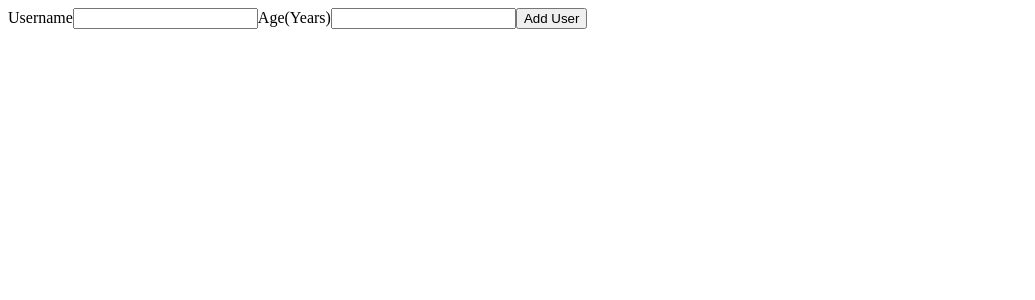
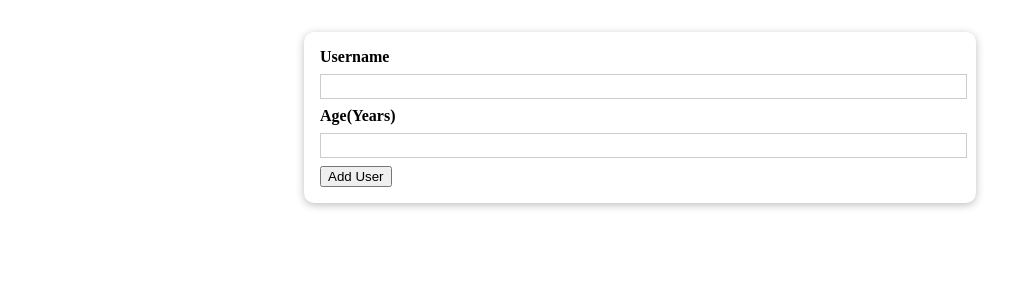
Before and after one commit to rajesh-gole-softobiz/ReactJS-Projects, a React (Create React App) app in the folder 1.practice-project/: page / in a window 1280 px wide. Shown: the top 300 px of the page, without its empty margins (0-1035 px from the left). Built offline with nearby package versions, Linux system fonts and the light colour scheme.

Commit message:
Adding a re-usable Card component

```diff
--- /dev/null
+++ b/1.practice-project/src/components/UI/Card.js
@@ -0,0 +1,7 @@
+import React from 'react';
+import classes from './Card.module.css';
+const Card = (props) => {
+    return <div className={`${classes.card} ${props.className}`}>{props.children}</div>
+}
+
+export default Card;
--- /dev/null
+++ b/1.practice-project/src/components/UI/Card.module.css
@@ -0,0 +1,5 @@
+.card{
+    background: white;
+    box-shadow: 0 2px 8px rgba(0,0,0,0.26);
+    border-radius: 10px;
+}
--- a/1.practice-project/src/components/Users/AddUser.js
+++ b/1.practice-project/src/components/Users/AddUser.js
@@ -1,10 +1,13 @@
 import React from 'react'
+import Card from '../UI/Card';
+import classes from './AddUser.module.css'
 
 const AddUser = props => {
     const addUserHandler = (event) => {
         event.preventDefault();
     }
   return (
+    <Card className={classes.input}>
     <form onSubmit={addUserHandler}>
         <label htmlFor="username">Username</label>
         <input id="username" type="text" />
@@ -14,6 +17,7 @@
 
         <button type='submit'>Add User</button>
     </form>
+    </Card>
   )
 }
 
--- /dev/null
+++ b/1.practice-project/src/components/Users/AddUser.module.css
@@ -0,0 +1,26 @@
+.input {
+    margin: 2rem auto;
+    padding: 1rem;
+    width: 90%;
+    max-width: 40rem;
+  }
+
+  .input label {
+    display: block;
+    font-weight: bold;
+    margin-bottom: 0.5rem;
+  }
+
+  .input input {
+    font: inherit;
+    display: block;
+    width: 100%;
+    border: 1px solid #ccc;
+    padding: 0.15rem;
+    margin-bottom: 0.5rem;
+  }
+
+  .input input:focus {
+    outline: none;
+    border-color: #4f005f;
+  }
```
